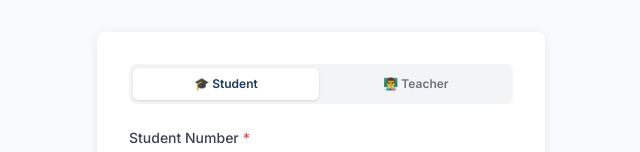
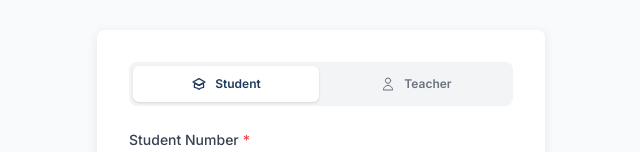
Before and after one commit to aeronbolo/ai-detector-capstone, a React (Vite) app in the folder frontend/: page /login in a window 1280 px wide. Shown: the part 216-368 px from the top of the page, without its empty margins (319-959 px from the left). Built offline with nearby package versions, Linux system fonts and the light colour scheme; no server answers.

Commit message:
Replace emoji icons with SVG icons in login and register role tabs

```diff
--- a/frontend/src/features/auth/LoginPage.jsx
+++ b/frontend/src/features/auth/LoginPage.jsx
@@ -55,9 +55,31 @@ async function getEmailByEmployeeId(employeeId) {
 
 // Normal tabs — student and teacher only
 const MAIN_TABS = [
-  { key: 'student', label: '🎓 Student', idLabel: 'Student Number', idPlaceholder: 'e.g. 2022-00001' },
-  { key: 'teacher', label: '👨‍🏫 Teacher', idLabel: 'Employee ID',    idPlaceholder: 'e.g. EMP-12345'  },
+  { key: 'student', idLabel: 'Student Number', idPlaceholder: 'e.g. 2022-00001' },
+  { key: 'teacher', idLabel: 'Employee ID',    idPlaceholder: 'e.g. EMP-12345'  },
 ]
+
+// SVG Icons matching system theme
+function StudentIcon({ active }) {
+  return (
+    <svg className="w-4 h-4 shrink-0" fill="none" stroke="currentColor" viewBox="0 0 24 24">
+      <path strokeLinecap="round" strokeLinejoin="round" strokeWidth={active ? 2 : 1.5}
+        d="M12 14l9-5-9-5-9 5 9 5z" />
+      <path strokeLinecap="round" strokeLinejoin="round" strokeWidth={active ? 2 : 1.5}
+        d="M12 14l6.16-3.422a12.083 12.083 0 01.665 6.479A11.952 11.952 0 0012 20.055a11.952
+           11.952 0 00-6.824-2.998 12.078 12.078 0 01.665-6.479L12 14z" />
+    </svg>
+  )
+}
+
+function TeacherIcon({ active }) {
+  return (
+    <svg className="w-4 h-4 shrink-0" fill="none" stroke="currentColor" viewBox="0 0 24 24">
+      <path strokeLinecap="round" strokeLinejoin="round" strokeWidth={active ? 2 : 1.5}
+        d="M16 7a4 4 0 11-8 0 4 4 0 018 0zM12 14a7 7 0 00-7 7h14a7 7 0 00-7-7z" />
+    </svg>
+  )
+}
 
 export default function LoginPage() {
   const { login, loginWithGoogle, currentUser, userDoc, userDocLoading,
@@ -214,16 +236,23 @@ export default function LoginPage() {
           {/* Tabs — only for main login (not admin page) */}
           {!isAdminPage && (
             <div className="flex gap-1 bg-gray-100 rounded-lg p-1 mb-6">
-              {MAIN_TABS.map(tab => (
-                <button key={tab.key} type="button"
-                  onClick={() => handleTabChange(tab.key)}
-                  className={`flex-1 py-2 rounded-md text-xs font-semibold transition-all
-                    ${activeTab === tab.key
-                      ? 'bg-white shadow text-primary'
-                      : 'text-gray-500 hover:text-gray-700'}`}>
-                  {tab.label}
-                </button>
-              ))}
+              {MAIN_TABS.map(tab => {
+                const isActive = activeTab === tab.key
+                return (
+                  <button key={tab.key} type="button"
+                    onClick={() => handleTabChange(tab.key)}
+                    className={`flex-1 flex items-center justify-center gap-2 py-2.5 rounded-md
+                                text-xs font-semibold transition-all
+                      ${isActive
+                        ? 'bg-white shadow text-primary'
+                        : 'text-gray-500 hover:text-gray-700'}`}>
+                    {tab.key === 'student'
+                      ? <StudentIcon active={isActive} />
+                      : <TeacherIcon active={isActive} />}
+                    {tab.key === 'student' ? 'Student' : 'Teacher'}
+                  </button>
+                )
+              })}
             </div>
           )}
 
--- a/frontend/src/features/auth/RegisterPage.jsx
+++ b/frontend/src/features/auth/RegisterPage.jsx
@@ -199,15 +199,38 @@ export default function RegisterPage() {
               <label className="text-sm font-medium text-gray-700">I am a</label>
               <div className="grid grid-cols-2 gap-2">
                 {[
-                  { value: 'student', label: '🎓 Student' },
-                  { value: 'teacher', label: '👨‍🏫 Teacher' },
+                  {
+                    value: 'student',
+                    label: 'Student',
+                    icon: (
+                      <svg className="w-4 h-4" fill="none" stroke="currentColor" viewBox="0 0 24 24">
+                        <path strokeLinecap="round" strokeLinejoin="round" strokeWidth={2}
+                          d="M12 14l9-5-9-5-9 5 9 5z" />
+                        <path strokeLinecap="round" strokeLinejoin="round" strokeWidth={2}
+                          d="M12 14l6.16-3.422a12.083 12.083 0 01.665 6.479A11.952 11.952 0 0012 20.055a11.952
+                             11.952 0 00-6.824-2.998 12.078 12.078 0 01.665-6.479L12 14z" />
+                      </svg>
+                    )
+                  },
+                  {
+                    value: 'teacher',
+                    label: 'Teacher',
+                    icon: (
+                      <svg className="w-4 h-4" fill="none" stroke="currentColor" viewBox="0 0 24 24">
+                        <path strokeLinecap="round" strokeLinejoin="round" strokeWidth={2}
+                          d="M16 7a4 4 0 11-8 0 4 4 0 018 0zM12 14a7 7 0 00-7 7h14a7 7 0 00-7-7z" />
+                      </svg>
+                    )
+                  },
                 ].map(opt => (
                   <button key={opt.value} type="button"
                     onClick={() => { setForm(f => ({ ...f, role: opt.value })); setClassCodeError('') }}
-                    className={`py-2.5 rounded-lg text-sm font-medium border transition-all
+                    className={`flex items-center justify-center gap-2 py-2.5 rounded-lg
+                                text-sm font-medium border transition-all
                       ${form.role === opt.value
                         ? 'border-accent bg-accent/10 text-accent'
                         : 'border-gray-300 text-gray-600 hover:border-accent/50'}`}>
+                    {opt.icon}
                     {opt.label}
                   </button>
                 ))}
```
